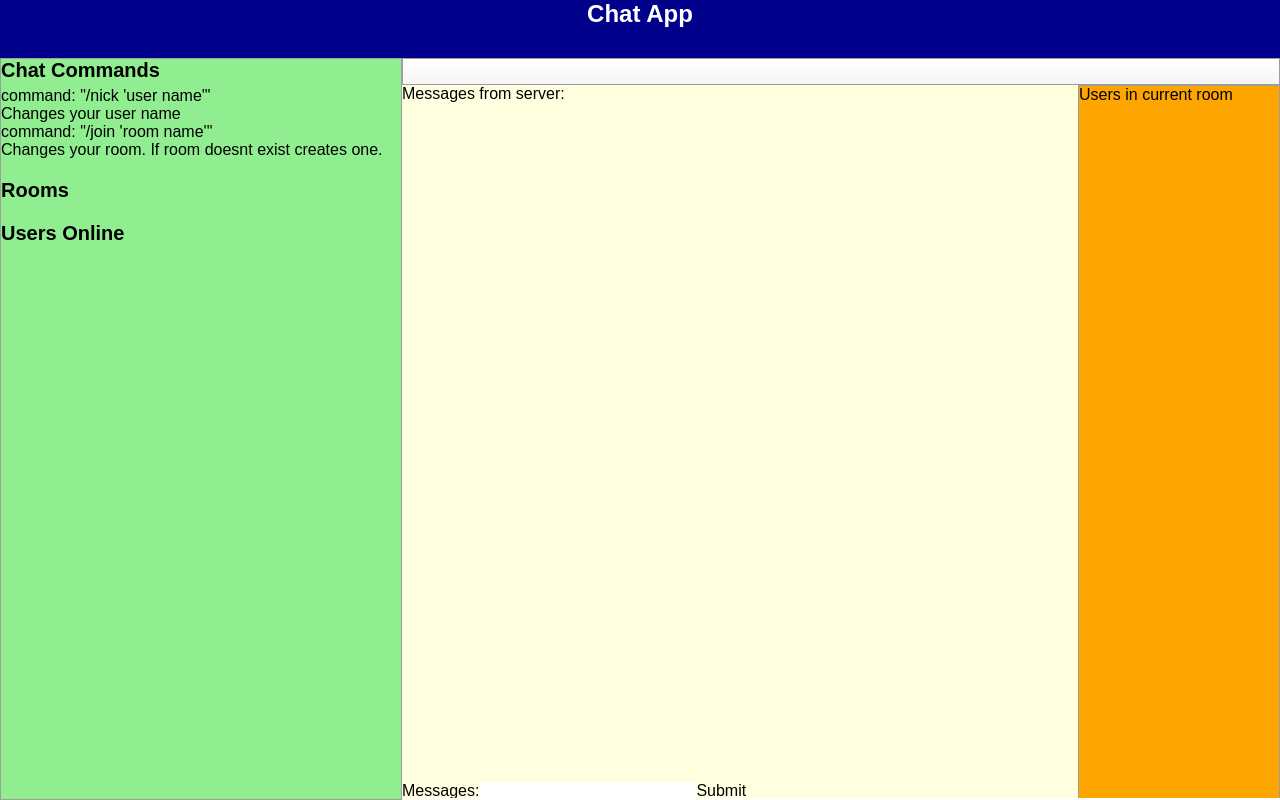
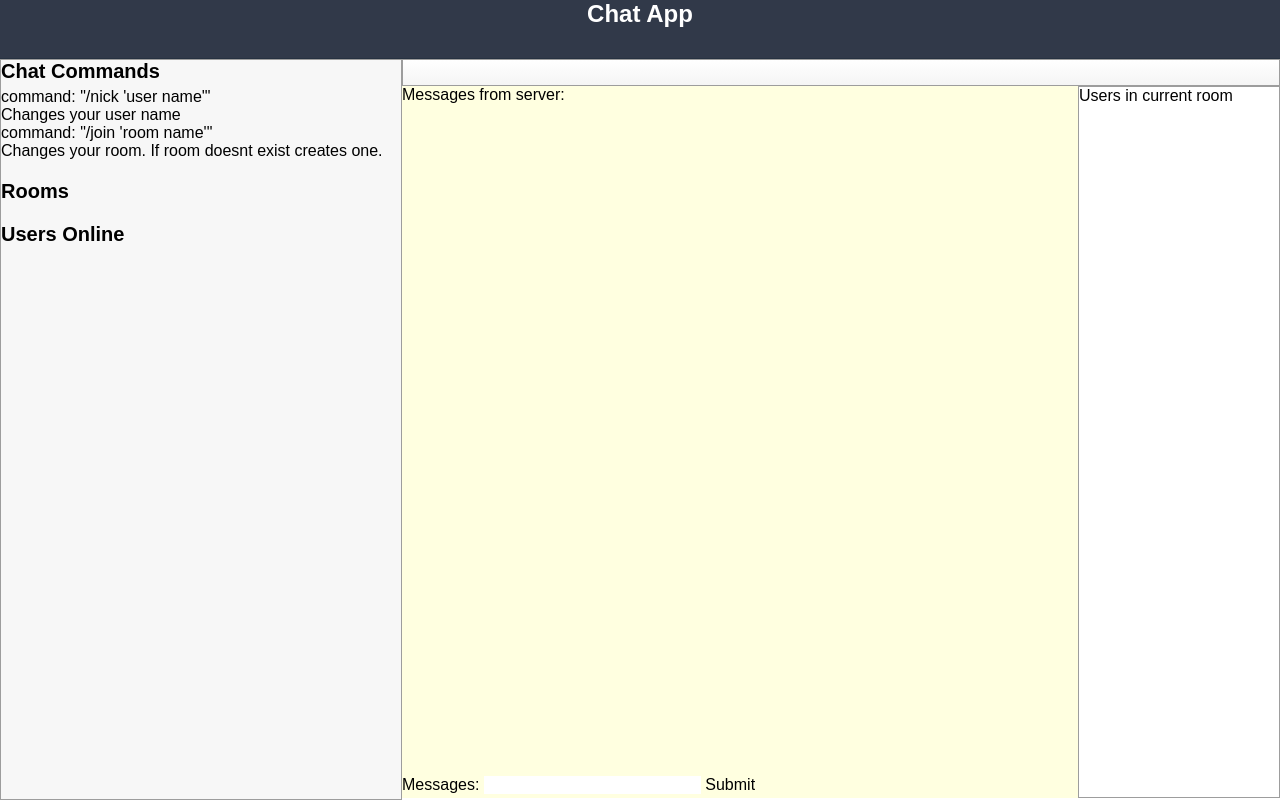
Before and after one commit to fpetre/Chat-App, a website: page public/index.html in a window 1280 px wide. Drawn offline with nearby package versions, Linux system fonts and the light colour scheme; no server answers.

Commit message:
add more css

```diff
--- a/public/css/index.css
+++ b/public/css/index.css
@@ -44,7 +44,9 @@ input[type="text"] {
 
 /*site header*/
 .site-header{
-  background: darkblue;
+  /*background: darkblue;*/
+  background-color: #313949;
+  border-bottom: 1px solid #263140;
 }
 
 
@@ -97,15 +99,17 @@ label[for=user-list] {
 /*site-main*/
 .site-sidebar {
   float: left;
-  height: calc(100% - 60px);
+  height: calc(100% - 61px);
   width: 400px;
   background: lightgreen;
+  background-color: #f7f7f7;
   border: 1px solid #9d9d9d;
   overflow: auto;
 }
 
 .room-main {
-  height: calc(100% - 60px);
+  height: calc(100% - 61px);
+  background: #f5f5f5;
   background: lightyellow;
   overflow: auto;
 }
@@ -126,20 +130,19 @@ label[for=user-list] {
 
 /*room-content*/
 .room-chat {
-  height: calc(100% - 25px);;
+  height: calc(100% - 29px);;
   overflow: auto;
   word-break: break-all;
   word-wrap: break-word;
-  border-collapse: collapse;
-  display: table;
 }
 
 .room-info {
   float: right;
-  height: calc(100% - 25px);
+  height: calc(100% - 29px);
   width: 200px;
   overflow: auto;
   background: orange;
+  background-color: #fff;
   border: 1px solid #9d9d9d;
 }
 
@@ -161,10 +164,19 @@ label[for=room-user-list] {
   padding-bottom: 20px;
 }
 
+.room-chat-content {
+   min-height: 100%;
+   margin-bottom: -20px;
+}
+
+.room-chat-content:after {
+  content: "";
+  display: block;
+  height: 20px;
+}
+
 .room-chat-input {
-  display: table-row;
-  vertical-align: bottom;
-  height: 18px;
+  height: 20px;
 }
 
 
```
